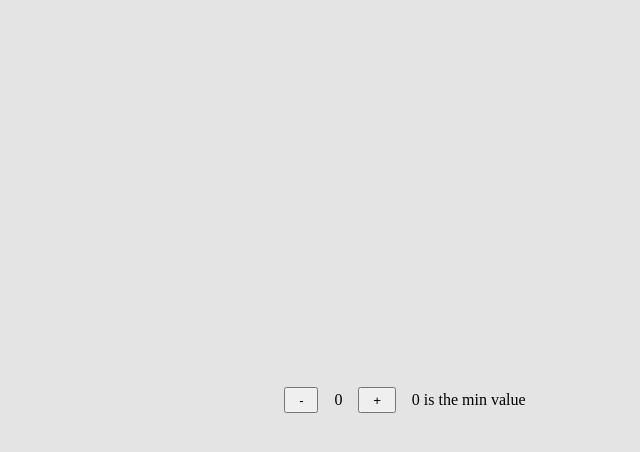
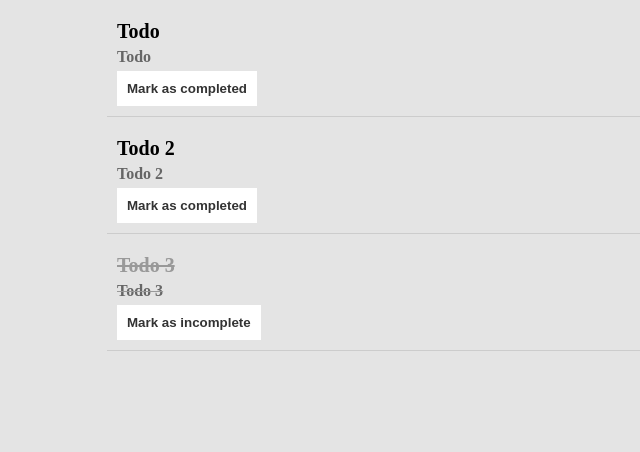
Before and after one commit to dylanbuchi/svelte-practice, a Svelte app: page / in a window 1280 px wide. Shown: the top 452 px of the page, without its empty margins (243-883 px from the left). Built offline with nearby package versions, Linux system fonts and the light colour scheme.

Commit message:
feat(lib): create TodoList component

```diff
--- a/src/App.svelte
+++ b/src/App.svelte
@@ -1,5 +1,5 @@
 <script lang="ts">
-  import Counter from "./lib/Counter.svelte";
+  import TodoList from "./lib/todos/TodoList.svelte";
 </script>
 
-<Counter maxCount={20} />
+<TodoList />
--- /dev/null
+++ b/src/lib/todos/TodoList.svelte
@@ -0,0 +1,88 @@
+<script lang="ts">
+  function getButtonLabel(done: boolean) {
+    return `Mark as ${done ? "incomplete" : "completed"}`;
+  }
+  const todos = [
+    { id: 1, title: "Title", text: "Todo", done: false },
+    { id: 2, title: "Title 2", text: "Todo 2", done: false },
+    { id: 3, title: "Title 3", text: "Todo 3", done: true },
+  ];
+</script>
+
+<div class="container">
+  <ul>
+    {#each todos as todo (todo.id)}
+      <li>
+        <div class={todo.done ? "done" : ""}>
+          <h1>{todo.text}</h1>
+          <h2>{todo.text}</h2>
+          <button
+            on:click={() => {
+              todo.done = !todo.done;
+            }}>{getButtonLabel(todo.done)}</button
+          >
+        </div>
+      </li>
+    {/each}
+  </ul>
+</div>
+
+<style>
+  ul {
+    list-style-type: none;
+    margin: 0;
+    padding: 0;
+  }
+
+  li {
+    display: flex;
+    align-items: center;
+    margin-bottom: 10px;
+    border-bottom: 1px solid #ccc;
+  }
+
+  div {
+    flex-grow: 1;
+    padding: 10px;
+  }
+
+  h1 {
+    font-size: 20px;
+    margin-top: 0;
+    margin-bottom: 5px;
+  }
+
+  h2 {
+    font-size: 16px;
+    color: #666;
+    margin-top: 0;
+    margin-bottom: 5px;
+  }
+
+  button {
+    background-color: #fff;
+    border: none;
+    cursor: pointer;
+    padding: 10px;
+    color: #333;
+    font-weight: bold;
+  }
+
+  button:hover {
+    background-color: #eee;
+  }
+
+  button:active {
+    background-color: #fff;
+  }
+
+  .container {
+    max-width: 600px;
+    margin: 0 auto;
+  }
+
+  .done {
+    text-decoration-line: line-through;
+    color: #999;
+  }
+</style>
```
